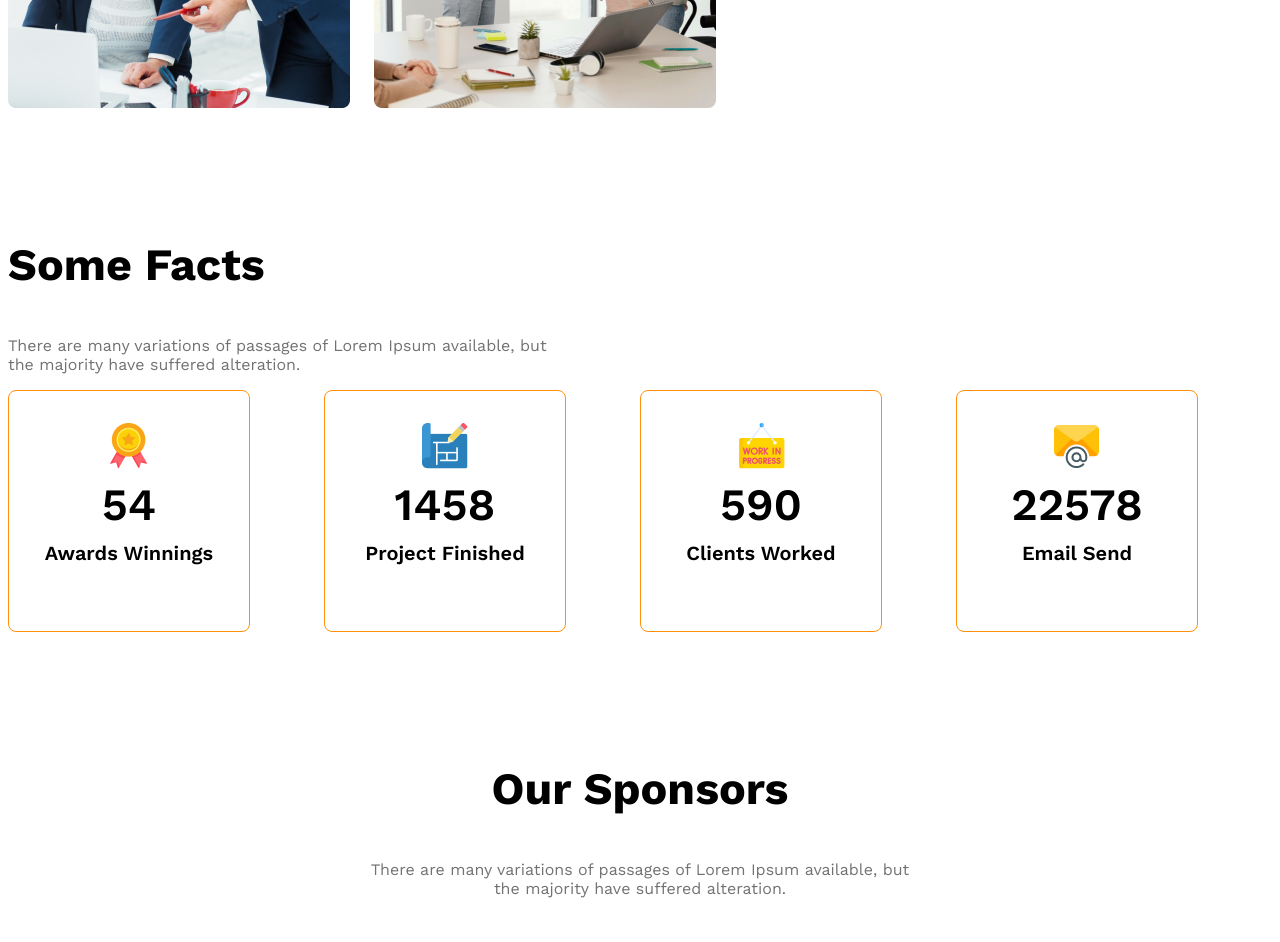
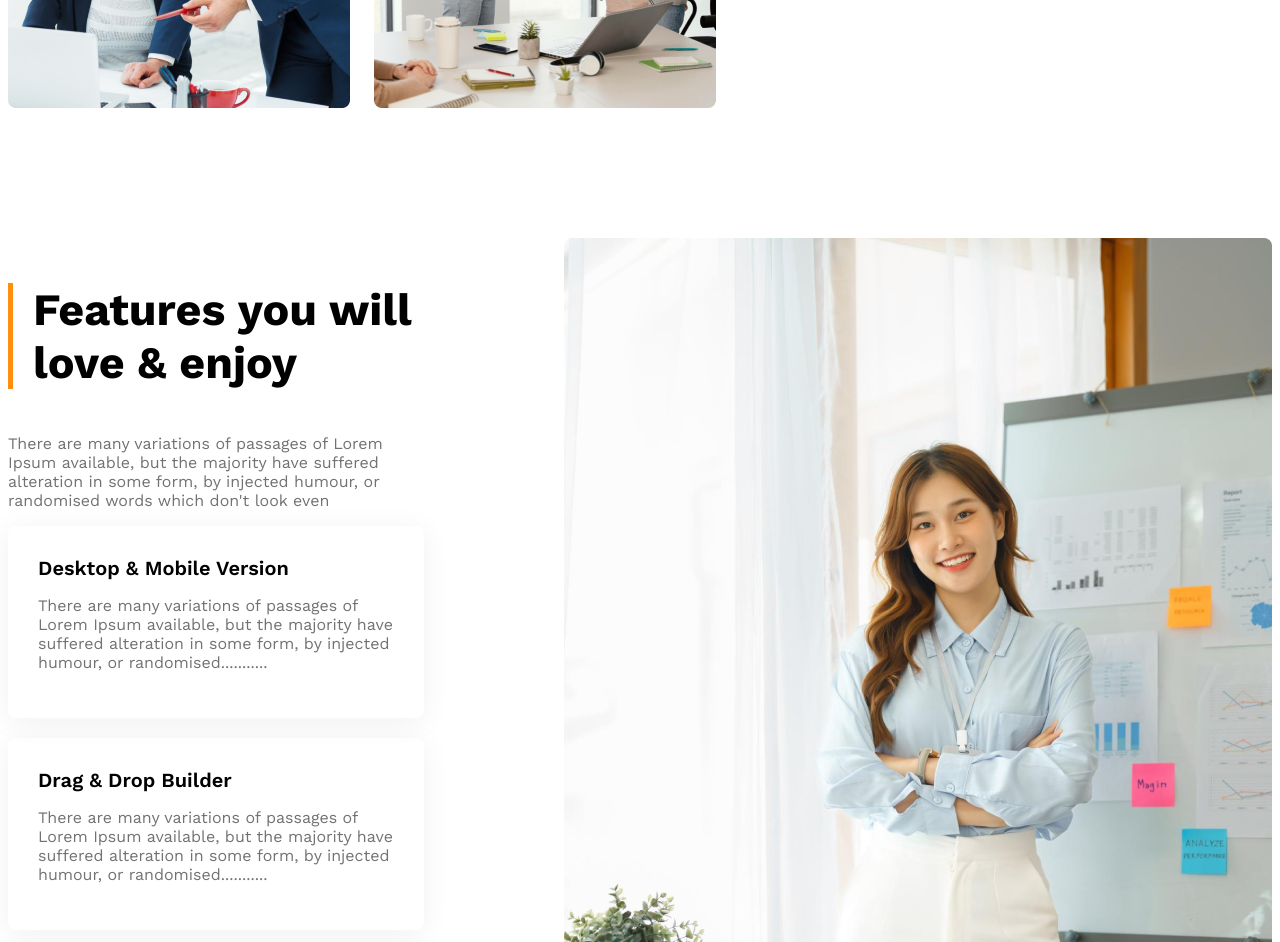
Before and after one commit to tanin3812/g3-architects-website, a plain HTML site: page index.html in a window 1280 px wide. Shown: the part 1914-2856 px from the top of the page. Drawn offline with nearby package versions, Linux system fonts and the light colour scheme.

Commit message:
added featurs card and image. work in progress

```diff
--- a/index.html
+++ b/index.html
@@ -44,7 +44,38 @@
             </div>
         </section>
         <!-- feature you will love -->
-
+        <section class="feature display-flex">
+            <div>
+                <h3 id="feature-section-title" class="section-title">Features you will <br>love & enjoy</h3>
+                <p class="text-light-gray">
+                    There are many variations of passages of Lorem Ipsum available, but the majority have suffered alteration in some form, by injected humour, or randomised words which don't look even
+                </p>
+                <div class="feature-card">
+                    <h4 class="feature-title">Desktop & Mobile Version</h4>
+                    <p class="text-light-gray">There are many variations of passages of Lorem Ipsum available, but the majority have suffered alteration in some form, by injected humour, or randomised...........</p>
+                </div>
+                <div class="feature-card">
+                    <h4 class="feature-title">Drag & Drop Builder</h4>
+                    <p class="text-light-gray">There are many variations of passages of Lorem Ipsum available, but the majority have suffered alteration in some form, by injected humour, or randomised...........</p>
+                </div>
+                <div class="feature-card">
+                    <h4 class="feature-title">Awesome Modern Design</h4>
+                    <p class="text-light-gray">There are many variations of passages of Lorem Ipsum available, but the majority have suffered alteration in some form, by injected humour, or randomised...........</p>
+                </div>
+                <div class="feature-card">
+                    <h4 class="feature-title">Super Easy to Edit</h4>
+                    <p class="text-light-gray">There are many variations of passages of Lorem Ipsum available, but the majority have suffered alteration in some form, by injected humour, or randomised...........</p>
+                </div>
+            </div>
+            <div>
+                <img src="images/architect.png" alt="">
+                <button id="experience-batch" class="btn-primary">
+                    <span id="experience-year">10+Year</span>
+                    <br>
+                    <span>Experience</span>
+                </button>
+            </div>
+        </section>
         <!-- Some facts -->
         <section>
             <h3 class="section-title">Some Facts</h3>
--- a/styles/architects.css
+++ b/styles/architects.css
@@ -105,6 +105,28 @@ main > section{
     font-weight: 500;
 }
 
+/* feature styles */
+.feature{
+    gap: 140px;
+}
+
+#feature-section-title{
+    border-left: 5px solid #FF900E;
+    padding-left: 20px;
+}
+.feature-card{
+    padding: 30px;
+    box-shadow: 0 4px 30px rgba(0, 0, 0, 0.06);
+    border-radius: 8px;
+    margin-bottom: 20px
+}
+.feature-card .feature-title{
+    font-weight: 600;
+    font-size: 1.25rem;
+    margin-top: 0px;
+    margin-bottom: 0px;
+}
+
 /* facts style */
 .facts-container{
     display: grid;
```
